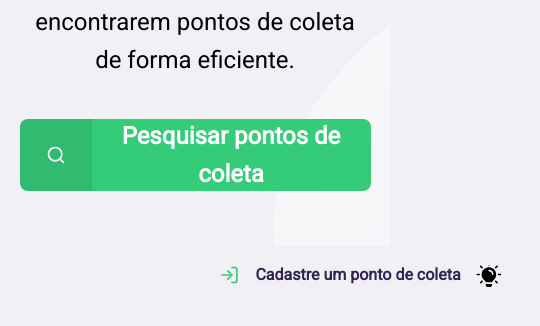
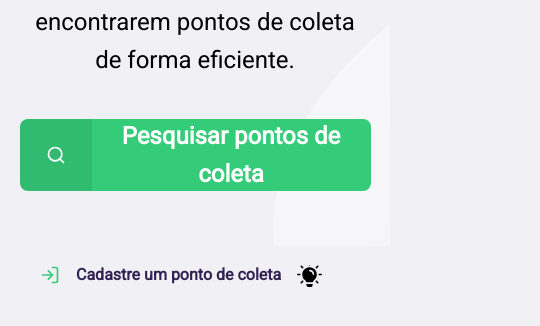
Before and after one commit to GuiJR777/NextLevelWeek_Ecoleta_Rocketseat, a website: page src/views/index.html in a window 390 px wide. Shown: the part 506-832 px from the top of the page, 540 px wide, since content can reach past the window. Drawn offline with nearby package versions, Linux system fonts and the light colour scheme; files that its build step writes are made by us from their sources.

Commit message:
'Ajuste_de_responsividade'

```diff
--- a/public/styles/responsive.css
+++ b/public/styles/responsive.css
@@ -11,7 +11,8 @@
         position: absolute;
         bottom: 48px;
 
-        left: 50px;
+        right: 150px;
+        width: 500px;
         transform: translateX(60%);
     }
 
```
